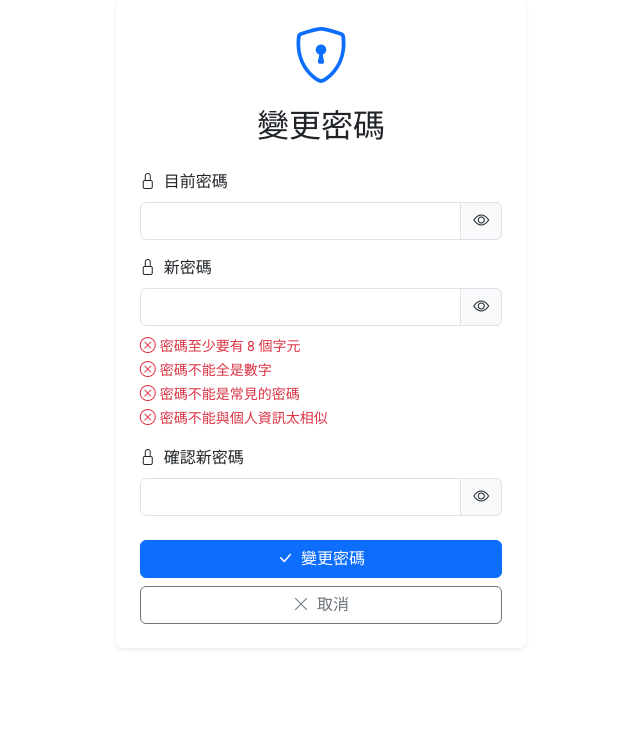
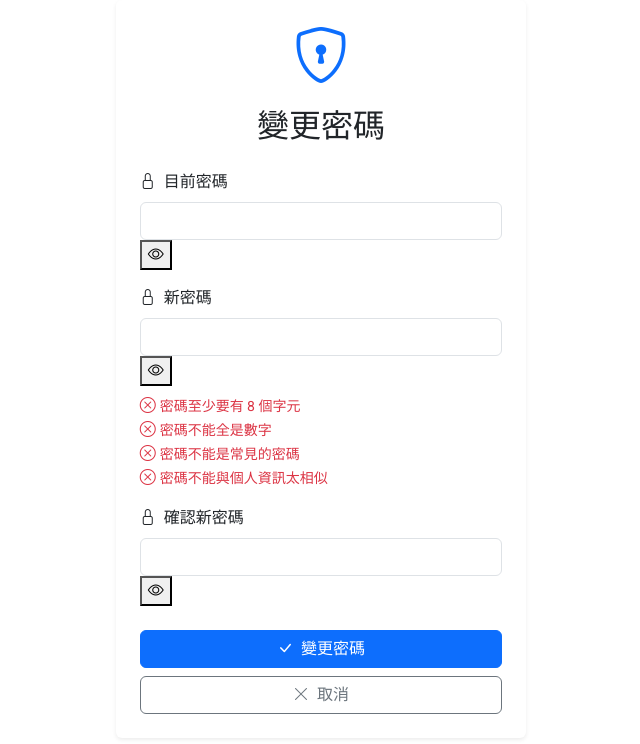
Before and after one commit to ryowuandjanet/djangoNewsPaper, a Django app: page /users/password_change/ in a window 1280 px wide. Shown: the part 56-800 px from the top of the page, without its empty margins (319-959 px from the left). Run offline with Django 5.2, Linux system fonts and the light colour scheme; a user stored in the database is signed in; some libraries are stand-ins or nearby versions.

Commit message:
auth-part3

```diff
--- a/newspaper_project/templates/registration/password_change_form.html
+++ b/newspaper_project/templates/registration/password_change_form.html
@@ -28,9 +28,9 @@
             <!-- 舊密碼 -->
             <div class="mb-3">
               <label for="id_old_password" class="form-label"><i class="bi bi-lock me-2"></i>目前密碼</label>
-              <div class="input-group">
+              <div class="password-input-group">
                 <input type="password" name="old_password" class="form-control {% if form.old_password.errors %}is-invalid{% endif %}" id="id_old_password" required />
-                <span class="input-group-text" style="cursor: pointer;" onclick="togglePassword('id_old_password', this)"><i class="bi bi-eye"></i></span>
+                <button type="button" class="password-toggle" onclick="togglePassword('id_old_password', this)" tabindex="-1"><i class="bi bi-eye"></i></button>
                 {% if form.old_password.errors %}
                   <div class="invalid-feedback">{{ form.old_password.errors|join:', ' }}</div>
                 {% endif %}
@@ -40,13 +40,13 @@
             <!-- 新密碼 -->
             <div class="mb-3">
               <label for="id_new_password1" class="form-label"><i class="bi bi-lock me-2"></i>新密碼</label>
-              <div class="input-group">
+              <div class="password-input-group">
                 <input type="password" name="new_password1" class="form-control {% if form.new_password1.errors %}is-invalid{% endif %}" id="id_new_password1" required />
-                <span class="input-group-text" style="cursor: pointer;" onclick="togglePassword('id_new_password1', this)"><i class="bi bi-eye"></i></span>
+                <button type="button" class="password-toggle" onclick="togglePassword('id_new_password1', this)" tabindex="-1"><i class="bi bi-eye"></i></button>
+                {% if form.new_password1.errors %}
+                  <div class="invalid-feedback">{{ form.new_password1.errors|join:', ' }}</div>
+                {% endif %}
               </div>
-              {% if form.new_password1.errors %}
-                <div class="invalid-feedback d-block">{{ form.new_password1.errors|join:', ' }}</div>
-              {% endif %}
               <!-- 密碼規則提示 -->
               <div class="password-rules mt-2">
                 <div id="lengthRule" class="rule-item text-danger">
@@ -71,9 +71,9 @@
             <!-- 確認新密碼 -->
             <div class="mb-4">
               <label for="id_new_password2" class="form-label"><i class="bi bi-lock me-2"></i>確認新密碼</label>
-              <div class="input-group">
+              <div class="password-input-group">
                 <input type="password" name="new_password2" class="form-control {% if form.new_password2.errors %}is-invalid{% endif %}" id="id_new_password2" required />
-                <span class="input-group-text" style="cursor: pointer;" onclick="togglePassword('id_new_password2', this)"><i class="bi bi-eye"></i></span>
+                <button type="button" class="password-toggle" onclick="togglePassword('id_new_password2', this)" tabindex="-1"><i class="bi bi-eye"></i></button>
                 {% if form.new_password2.errors %}
                   <div class="invalid-feedback">{{ form.new_password2.errors|join:', ' }}</div>
                 {% endif %}
@@ -196,21 +196,59 @@
       display: inline-block;
     }
 
-    .input-group-text {
-      background-color: white;
-      border-left: none;
+    /* 密碼輸入欄位樣式 */
+    .password-input-group {
+      position: relative;
+      margin-bottom: 1rem;
     }
 
-    .input-group-text:hover {
-      background-color: #f8f9fa;
+    .password-input-group input {
+      padding-right: 40px; /* 為眼睛圖示留出空間 */
+      border: 1px solid #ced4da;
+      border-radius: 4px;
+      transition: all 0.2s ease-in-out;
     }
 
-    .input-group input {
-      border-right: none;
+    .password-input-group input:focus {
+      border-color: #86b7fe;
+      box-shadow: 0 0 0 0.25rem rgba(13, 110, 253, 0.25);
     }
 
-    .input-group input:focus + .input-group-text {
-      border-color: #86b7fe;
+    /* 眼睛圖示按鈕樣式 */
+    .password-toggle {
+      position: absolute;
+      right: 10px;
+      top: 50%;
+      transform: translateY(-50%);
+      background: none;
+      border: none;
+      padding: 0;
+      cursor: pointer;
+      color: #6c757d;
+      display: flex;
+      align-items: center;
+      justify-content: center;
+      width: 30px;
+      height: 30px;
+      transition: color 0.2s ease;
+    }
+
+    .password-toggle:hover {
+      color: #495057;
+    }
+
+    .password-toggle:focus {
+      outline: none;
+      color: #0d6efd;
+    }
+
+    /* 移除 input group 的預設樣式 */
+    .input-group-text {
+      display: none;
+    }
+
+    .input-group > .form-control {
+      border-radius: 4px !important;
     }
   </style>
 {% endblock %}
--- a/newspaper_project/users/views.py
+++ b/newspaper_project/users/views.py
@@ -11,7 +11,7 @@ from .forms import CustomUserCreationForm
 from .models import EmailVerification
 
 class CustomLogoutView(LogoutView):
-	next_page = 'home'
+	next_page = 'login'
 
 	def dispatch(self, request, *args, **kwargs):
 		messages.success(request, "您已成功登出。")
```
Also changed, not shown: newspaper_project/templates/registration/login.html (+10 -1 lines), newspaper_project/db.sqlite3.
